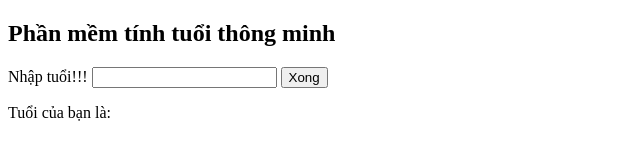
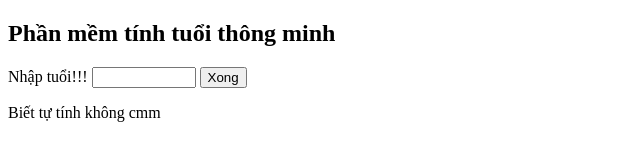
Before and after one commit to quyq333/TinhTuoi, a plain HTML site: page index.html in a window 1280 px wide. Both pictures are taken after a click on the button "Xong". Shown: the whole page, without its empty margins (0-640 px from the left). Drawn offline with Linux system fonts and the light colour scheme.

Commit message:
thong minh hon

```diff
--- a/index.html
+++ b/index.html
@@ -12,7 +12,7 @@
 
         <form action="" name="=Age">
             <label for="tuoi">Nhập tuổi!!!</label>
-            <input type="number" id="age" name="tuoi">
+            <input type="number" required max="10000000" min="1" id="age" name="tuoi">
             <input type="button" value="Xong" onclick="Click()">
         </form>
         <p id="result"></p>
@@ -21,8 +21,17 @@
     <script>
         function Click(){
             var age = document.getElementById('age').value;
+            var realAge = Number(age)
 
-            document.getElementById('result').innerHTML = "Tuổi của bạn là:" +age;
+
+            if(realAge<=0){
+                document.getElementById('result').innerHTML="Biết tự tính không cmm"
+            }else
+            {
+                document.getElementById('result').innerHTML = "Tuổi của bạn là:" + age;
+            }
+
+
         }
 
 
```
